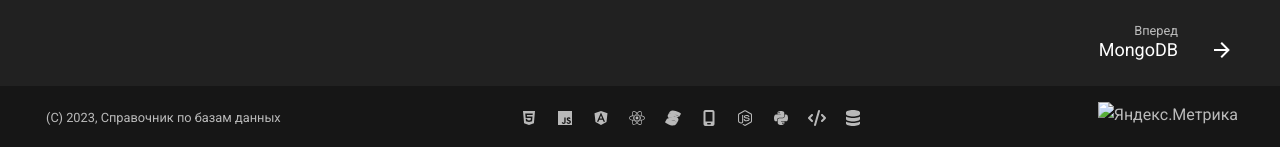
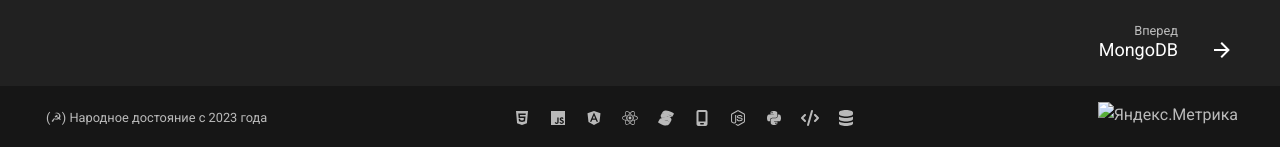
Before and after one commit to xsltdev/dbasedev.ru, an MkDocs documentation site: the page built from docs/index.md, in a window 1280 px wide and 1244 px high. Shown: the part 1094-1241 px from the top of the window. Built offline with MkDocs 1.6.1 and Material for MkDocs 9.7.7, drawn with Linux system fonts in a browser that asks for light colours; comment, search, counter and statistics services are not loaded.

Commit message:
Update mkdocs.yml

```diff
--- a/mkdocs.yml
+++ b/mkdocs.yml
@@ -2,7 +2,7 @@ site_name: Базы данных
 site_url: https://dbasedev.ru/
 site_description: Справочник по базам данных
 site_author: dbasedev.ru
-copyright: (C) 2023, Справочник по базам данных
+copyright: (☭) Народное достояние с 2023 года
 
 repo_name: 'Справочник на Github'
 repo_url: 'https://github.com/xsltdev/dbasedev.ru'
```
